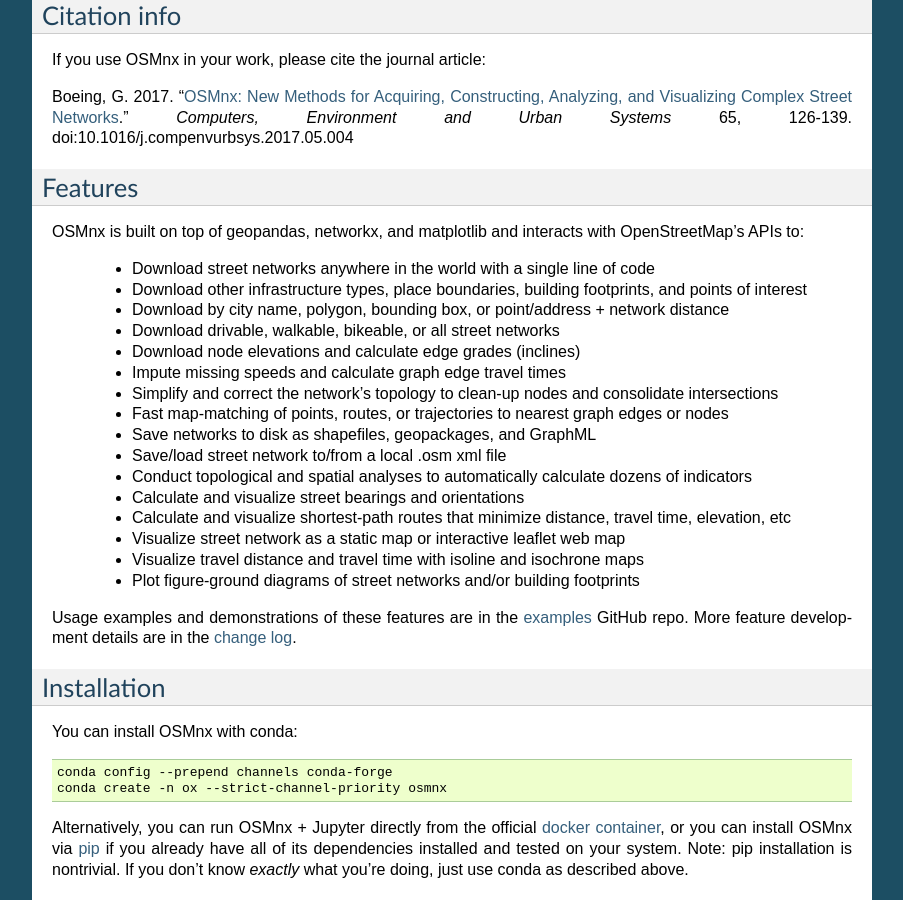
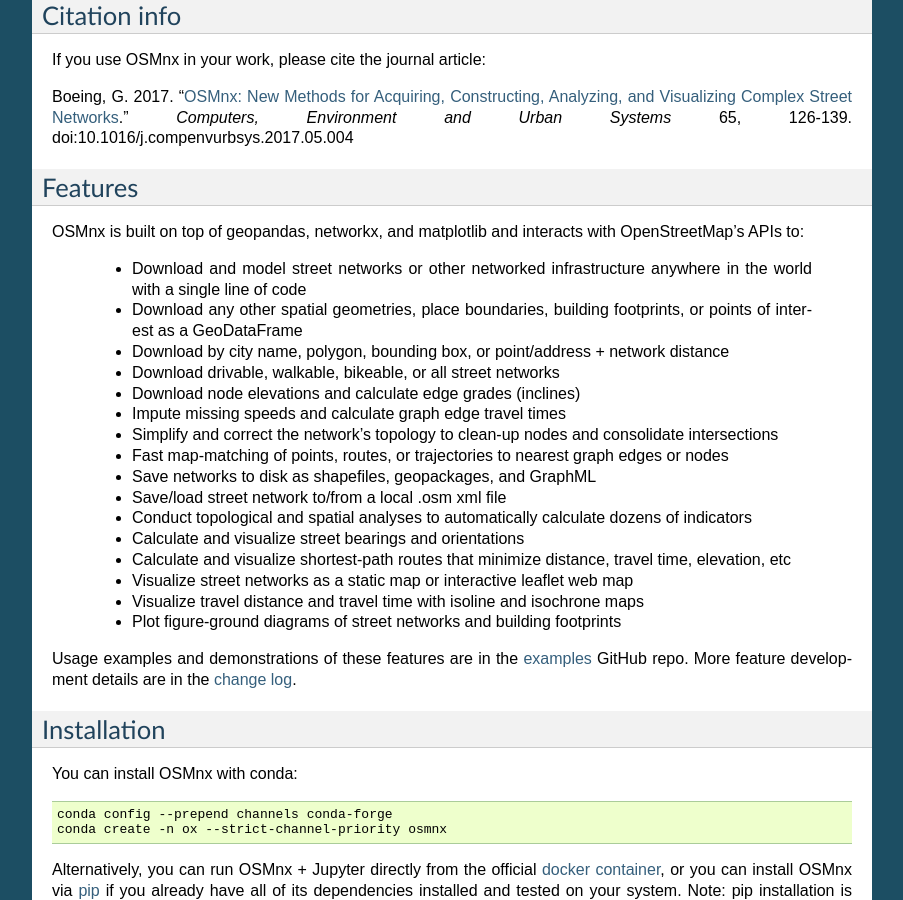
Before and after one commit to gboeing/osmnx, a Sphinx documentation site: the page built from docs/source/index.rst, in a window 1280 px wide and 900 px high, scrolled down 803 px. Shown: the whole window, without its empty margins (198-1101 px from the left). Built offline with Sphinx 7.4.7, drawn with Linux system fonts in a browser that asks for light colours.

Commit message:
clarify docs

```diff
--- a/docs/source/index.rst
+++ b/docs/source/index.rst
@@ -28,8 +28,8 @@
 
 OSMnx is built on top of geopandas, networkx, and matplotlib and interacts with OpenStreetMap's APIs to:
 
-  * Download street networks anywhere in the world with a single line of code
-  * Download other infrastructure types, place boundaries, building footprints, and points of interest
+  * Download and model street networks or other networked infrastructure anywhere in the world with a single line of code
+  * Download any other spatial geometries, place boundaries, building footprints, or points of interest as a GeoDataFrame
   * Download by city name, polygon, bounding box, or point/address + network distance
   * Download drivable, walkable, bikeable, or all street networks
   * Download node elevations and calculate edge grades (inclines)
@@ -41,9 +41,9 @@
   * Conduct topological and spatial analyses to automatically calculate dozens of indicators
   * Calculate and visualize street bearings and orientations
   * Calculate and visualize shortest-path routes that minimize distance, travel time, elevation, etc
-  * Visualize street network as a static map or interactive leaflet web map
+  * Visualize street networks as a static map or interactive leaflet web map
   * Visualize travel distance and travel time with isoline and isochrone maps
-  * Plot figure-ground diagrams of street networks and/or building footprints
+  * Plot figure-ground diagrams of street networks and building footprints
 
 Usage examples and demonstrations of these features are in the `examples`_ GitHub repo. More feature development details are in the `change log`_.
 
```
Also changed, not shown: README.md (+9 -21 lines).
